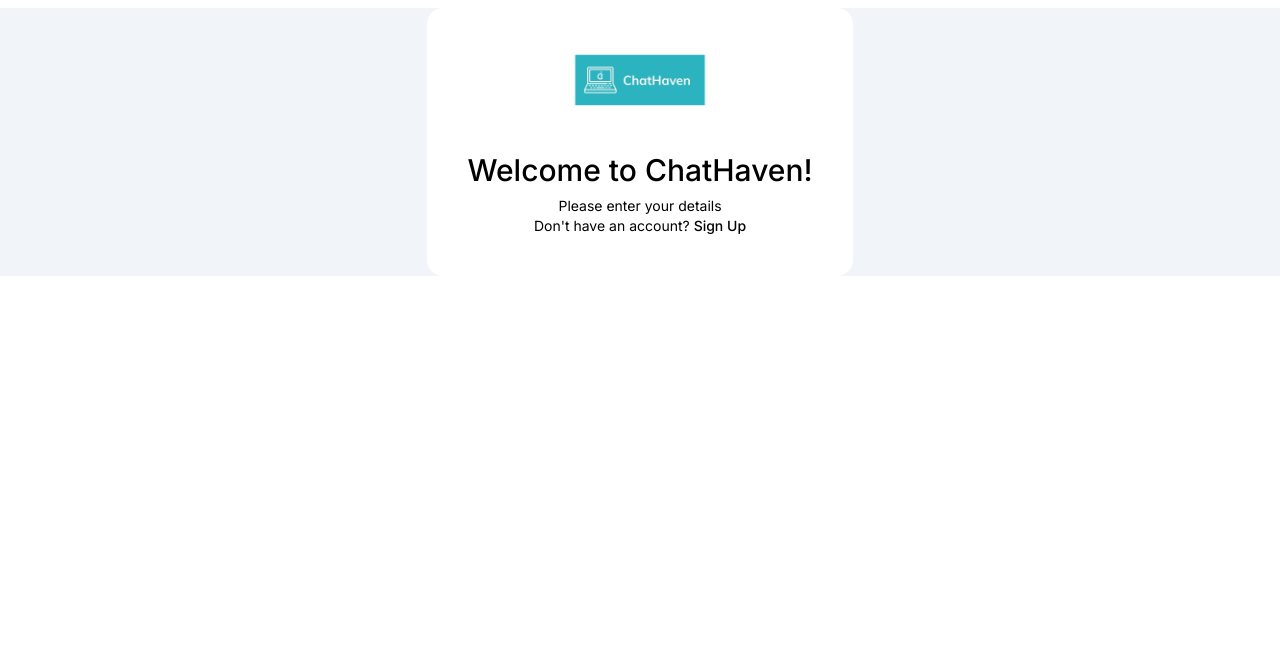
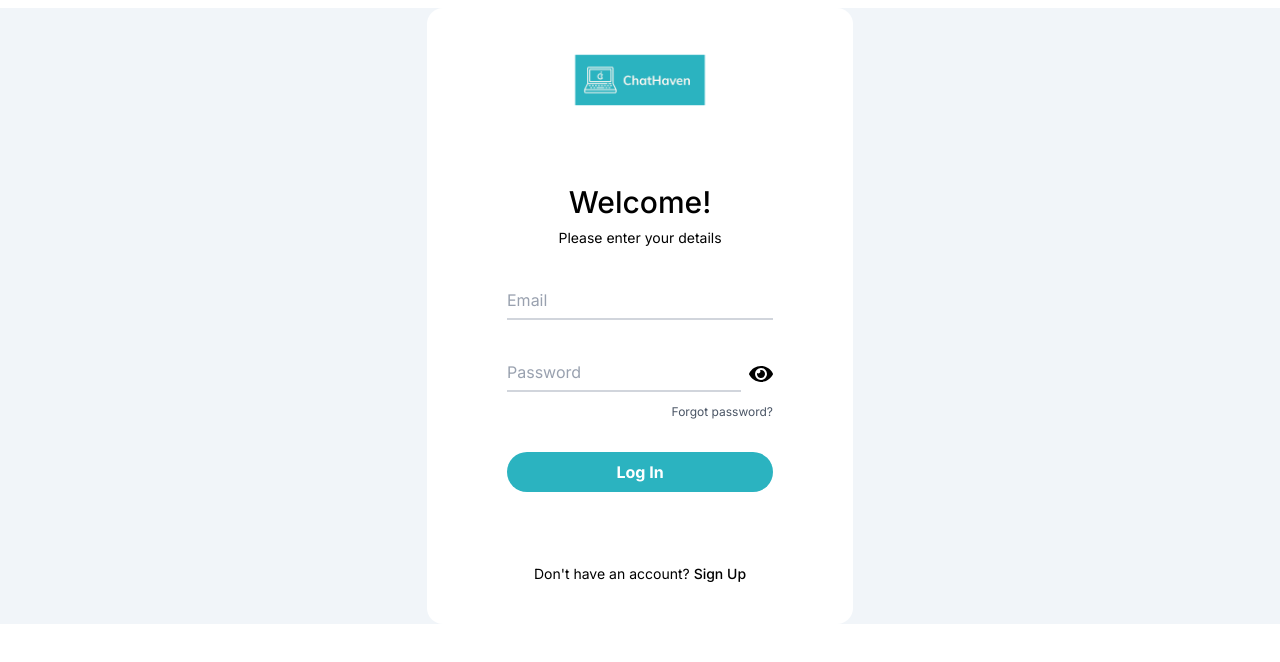
Before and after one commit to JDhillon24/ChatHaven, a React (Vite) app in the folder frontend/: page /Login in a window 1280 px wide. Shown: the top 662 px of the page. Built offline with nearby package versions, Linux system fonts and the light colour scheme.

Commit message:
worked on styling for login page, and configured cors

```diff
--- a/frontend/src/Components/Login/LoginForm.tsx
+++ b/frontend/src/Components/Login/LoginForm.tsx
@@ -12,6 +12,14 @@ const LoginForm = () => {
   const navigate = useNavigate();
 
   const [passView, setPassView] = useState(false);
+
+  const handleClick = () => {
+    if (passView) {
+      setPassView(false);
+    } else {
+      setPassView(true);
+    }
+  };
 
   const formik = useFormik({
     initialValues: {
@@ -36,10 +44,12 @@ const LoginForm = () => {
             accessToken: response.data.accessToken,
           },
         });
+        resetForm();
+        navigate("/Home");
       } catch (error) {
         if (error instanceof AxiosError) {
           if (error.response?.status === 500) {
-            formik.setFieldError("email", "Incorrect email/password");
+            formik.setFieldError("password", "Incorrect password");
           }
         } else {
           console.log(error);
@@ -54,7 +64,105 @@ const LoginForm = () => {
     }),
   });
 
-  return <div>LoginForm</div>;
+  return (
+    <div className="flex flex-col">
+      <form onSubmit={formik.handleSubmit} className="space-y-8 pb-10">
+        <div className="relative">
+          <input
+            type="text"
+            className={`peer h-10 w-full border-0 border-b-2 placeholder-transparent ${
+              formik.errors.email && formik.touched.email && formik.errors.email
+                ? "border-red-500"
+                : "border-gray-300"
+            }  text-gray-900 focus:outline-none focus:border-ChatBlue`}
+            name="email"
+            value={formik.values.email}
+            onChange={formik.handleChange}
+            onBlur={formik.handleBlur}
+            placeholder="Email"
+          />
+          <label
+            htmlFor="email"
+            className={`absolute left-0 -top-3.5 ${
+              formik.errors.email && formik.touched.email && formik.errors.email
+                ? "text-red-500 peer-focus:text-red-500 peer-placeholder-shown:text-red-500"
+                : "text-gray-600 peer-focus:text-gray-600 peer-placeholder-shown:text-gray-400"
+            }  text-sm transition-all peer-focus:-top-3.5 peer-focus:text-sm peer-focus:cursor-default peer-placeholder-shown:cursor-text pointer-events-none peer-placeholder-shown:text-base peer-placeholder-shown:top-2`}
+          >
+            {formik.errors.email && formik.touched.email && formik.errors.email
+              ? formik.errors.email &&
+                formik.touched.email &&
+                formik.errors.email
+              : "Email"}
+          </label>
+        </div>
+        <div className="relative">
+          <div
+            className={`flex gap-2 ${
+              formik.errors.password &&
+              formik.touched.password &&
+              formik.errors.password === "Incorrect password"
+                ? "animate-[shake_0.5s_ease-in-out]"
+                : ""
+            } `}
+          >
+            <input
+              type={!passView ? "password" : "text"}
+              className={`peer h-10 w-full border-0 border-b-2 placeholder-transparent ${
+                formik.errors.password &&
+                formik.touched.password &&
+                formik.errors.password
+                  ? "border-red-500"
+                  : "border-gray-300"
+              }  text-gray-900 focus:outline-none focus:border-ChatBlue`}
+              name="password"
+              value={formik.values.password}
+              onChange={formik.handleChange}
+              onBlur={formik.handleBlur}
+              placeholder="Password"
+            />
+            <span
+              onClick={handleClick}
+              className="cursor-pointer translate-y-1/4"
+            >
+              {!passView ? <FaEye size={24} /> : <FaEyeSlash size={24} />}
+            </span>
+            <label
+              htmlFor="password"
+              className={`absolute left-0 -top-3.5 ${
+                formik.errors.password &&
+                formik.touched.password &&
+                formik.errors.password
+                  ? "text-red-500 peer-focus:text-red-500 peer-placeholder-shown:text-red-500"
+                  : "text-gray-600 peer-focus:text-gray-600 peer-placeholder-shown:text-gray-400"
+              }  text-sm transition-all peer-focus:-top-3.5 peer-focus:text-sm peer-focus:cursor-default peer-placeholder-shown:cursor-text pointer-events-none peer-placeholder-shown:text-base peer-placeholder-shown:top-2`}
+            >
+              {formik.errors.password &&
+              formik.touched.password &&
+              formik.errors.password
+                ? formik.errors.password &&
+                  formik.touched.password &&
+                  formik.errors.password
+                : "Password"}
+            </label>
+          </div>
+          <div className="mt-3 cursor-pointer w-full flex justify-end">
+            <p className="text-xs text-gray-600 hover:underline">
+              Forgot password?
+            </p>
+          </div>
+        </div>
+        <div className="flex justify-center">
+          <button
+            type="submit"
+            className="cursor-pointer w-full transition-all duration-200 active:scale-90 active:bg-ChatBlueLight text-white font-bold py-2 px-4 rounded-full bg-ChatBlue"
+          >
+            Log In
+          </button>
+        </div>
+      </form>
+    </div>
+  );
 };
 
 export default LoginForm;
--- a/frontend/src/Routes/Login.tsx
+++ b/frontend/src/Routes/Login.tsx
@@ -1,19 +1,21 @@
 import React from "react";
 import Logo from "../Components/UI/Logo";
 import { Link } from "react-router-dom";
+import LoginForm from "../Components/Login/LoginForm";
 
 const Login = () => {
   return (
     <div className="w-full bg-slate-100">
       <div className="lg:w-1/3 w-full mx-auto flex flex-col justify-center bg-white m-2 rounded-2xl col-span-2">
-        <div className="flex flex-col justify-center items-center">
+        <div className="flex flex-col justify-center items-center gap-8">
           <Logo classes="w-36" />
           <div className="flex flex-col justify-center text-center">
-            <p className="text-3xl font-medium">Welcome to ChatHaven!</p>
+            <p className="text-3xl font-medium">Welcome!</p>
             <p className="mt-2 text-sm font-normal">
               Please enter your details
             </p>
           </div>
+          <LoginForm />
           <div className="flex flex-col justify-end pb-10">
             <p className="text-sm font-normal">
               Don't have an account?{" "}
--- a/frontend/src/index.css
+++ b/frontend/src/index.css
@@ -8,6 +8,27 @@
   logs: true;
 }
 
+@theme {
+  --color-ChatBlue: #2bb3c0;
+  --color-ChatBlueLight: #55c2cd;
+}
+
+@keyframes shake {
+  0%,
+  100% {
+    transform: translateX(0);
+  }
+  25% {
+    transform: translateX(-4px);
+  }
+  50% {
+    transform: translateX(4px);
+  }
+  75% {
+    transform: translateX(-4px);
+  }
+}
+
 body {
   font-family: "Inter";
 }
```
Also changed, not shown: 1 other file (tests, documents, lock files or other folders).
